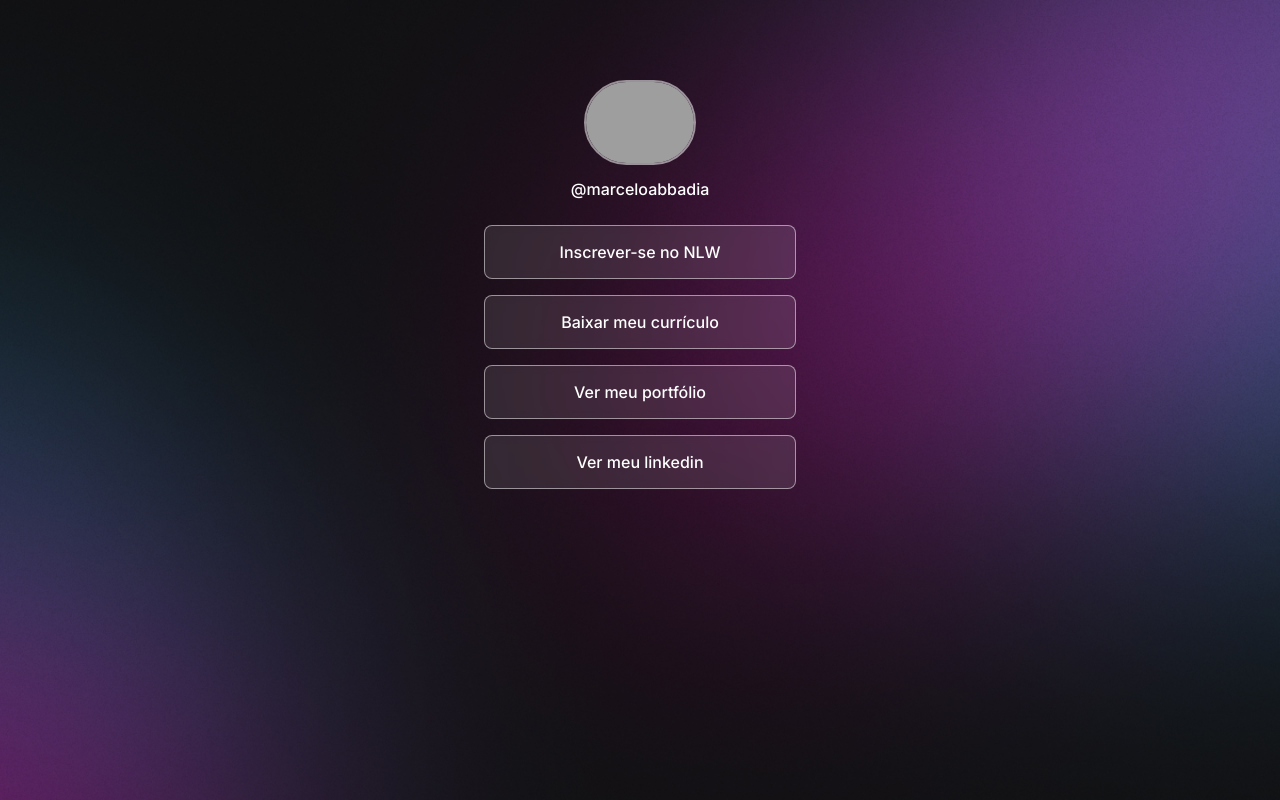
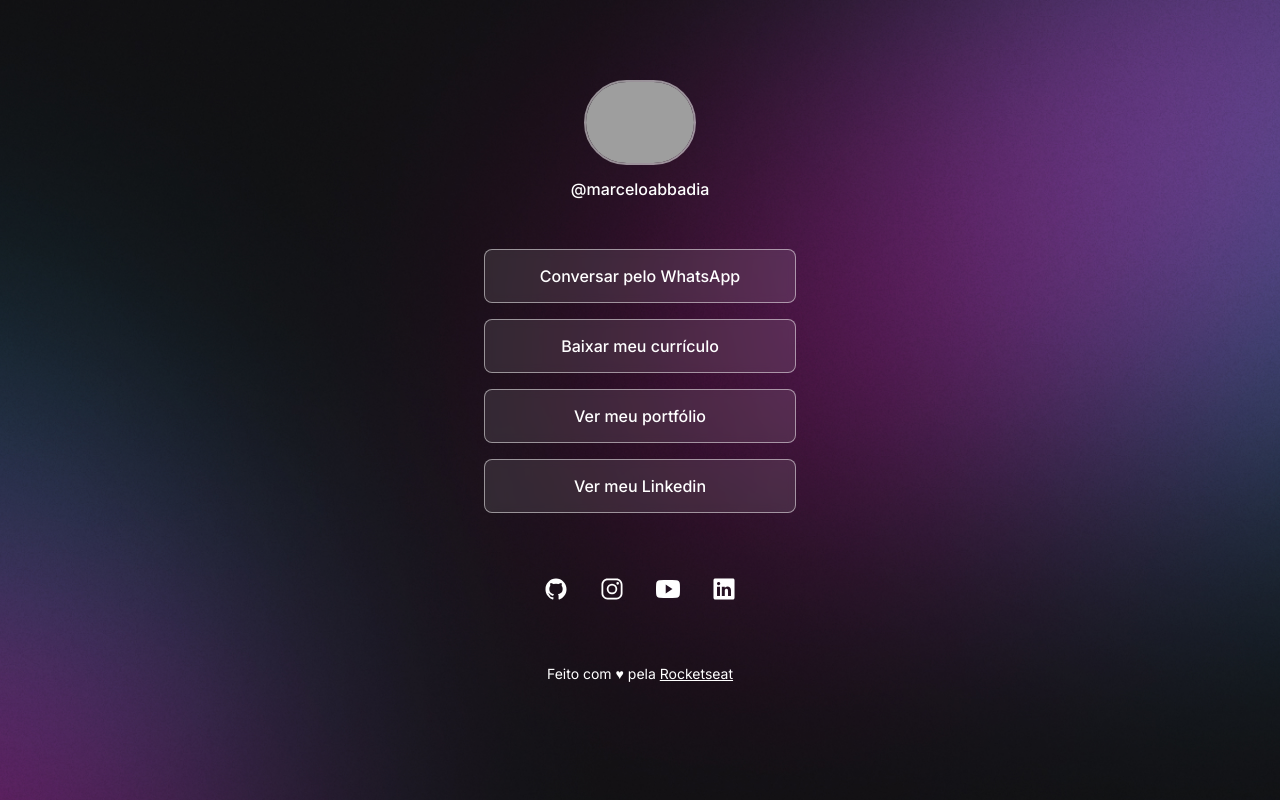
Before and after one commit to marceloabbadia/Proj-dev-Rockseat, a plain HTML site: page index.html in a window 1280 px wide. Drawn offline with nearby package versions, Linux system fonts and the light colour scheme; grey boxes are pictures that could not be loaded.

Commit message:
<Feat>: conclui botoes com lins, icones com links e footer

```diff
--- a/index.html
+++ b/index.html
@@ -25,7 +25,11 @@
       </div>
       <ul>
         <li>
-          <a href="#">Inscrever-se no NLW</a>
+          <a
+            href="https://api.whatsapp.com/send?phone=5521998484818&text=Contato%20pelo%20link"
+            target="_blank"
+            >Conversar pelo WhatsApp</a
+          >
         </li>
         <li>
           <a
@@ -41,10 +45,38 @@
         </li>
         <li>
           <a href="https://www.linkedin.com/in/marcelo-abbadia/" target="_blank"
-            >Ver meu linkedin</a
+            >Ver meu Linkedin</a
           >
         </li>
       </ul>
+
+      <div id="social-links">
+        <a href="https://github.com/marceloabbadia" target="_blank"
+          ><ion-icon name="logo-github"></ion-icon
+        ></a>
+        <a href="https://www.instagram.com/marcelo_abbadia/" target="_blank"
+          ><ion-icon name="logo-instagram"></ion-icon
+        ></a>
+        <a href="https://www.youtube.com/@MrAbbadiam" target="_blank"
+          ><ion-icon name="logo-youtube"></ion-icon
+        ></a>
+        <a href="https://www.linkedin.com/in/marcelo-abbadia/" target="_blank"
+          ><ion-icon name="logo-linkedin"></ion-icon
+        ></a>
+      </div>
+
+      <footer>
+        Feito com ♥ pela <a href="https://rocketseat.com.br"> Rocketseat</a>
+      </footer>
     </div>
+
+    <script
+      type="module"
+      src="https://unpkg.com/ionicons@7.1.0/dist/ionicons/ionicons.esm.js"
+    ></script>
+    <script
+      nomodule
+      src="https://unpkg.com/ionicons@7.1.0/dist/ionicons/ionicons.js"
+    ></script>
   </body>
 </html>
--- a/style.css
+++ b/style.css
@@ -47,6 +47,7 @@ ul {
   display: flex;
   flex-direction: column;
   gap: 16px;
+  padding: 24px 0;
 }
 
 ul li a {
@@ -74,3 +75,32 @@ ul li a:hover {
   background: rgba(255, 255, 255, 0.05);
   border: 1.5px solid white;
 }
+
+#social-links {
+  display: flex;
+  padding: 24px 0;
+  font-size: 24px;
+  justify-content: center;
+}
+
+#social-links a {
+  display: flex;
+  align-items: center;
+  justify-content: center;
+  padding: 16px;
+
+  transition: background 0.2s;
+  border-radius: 50%;
+}
+
+#social-links a:hover {
+  background: rgba(255, 255, 255, 0.2);
+  padding: 16px;
+  border-radius: 50%;
+}
+
+footer {
+  padding: 24px 0;
+  text-align: center;
+  font-size: 14px;
+}
```
